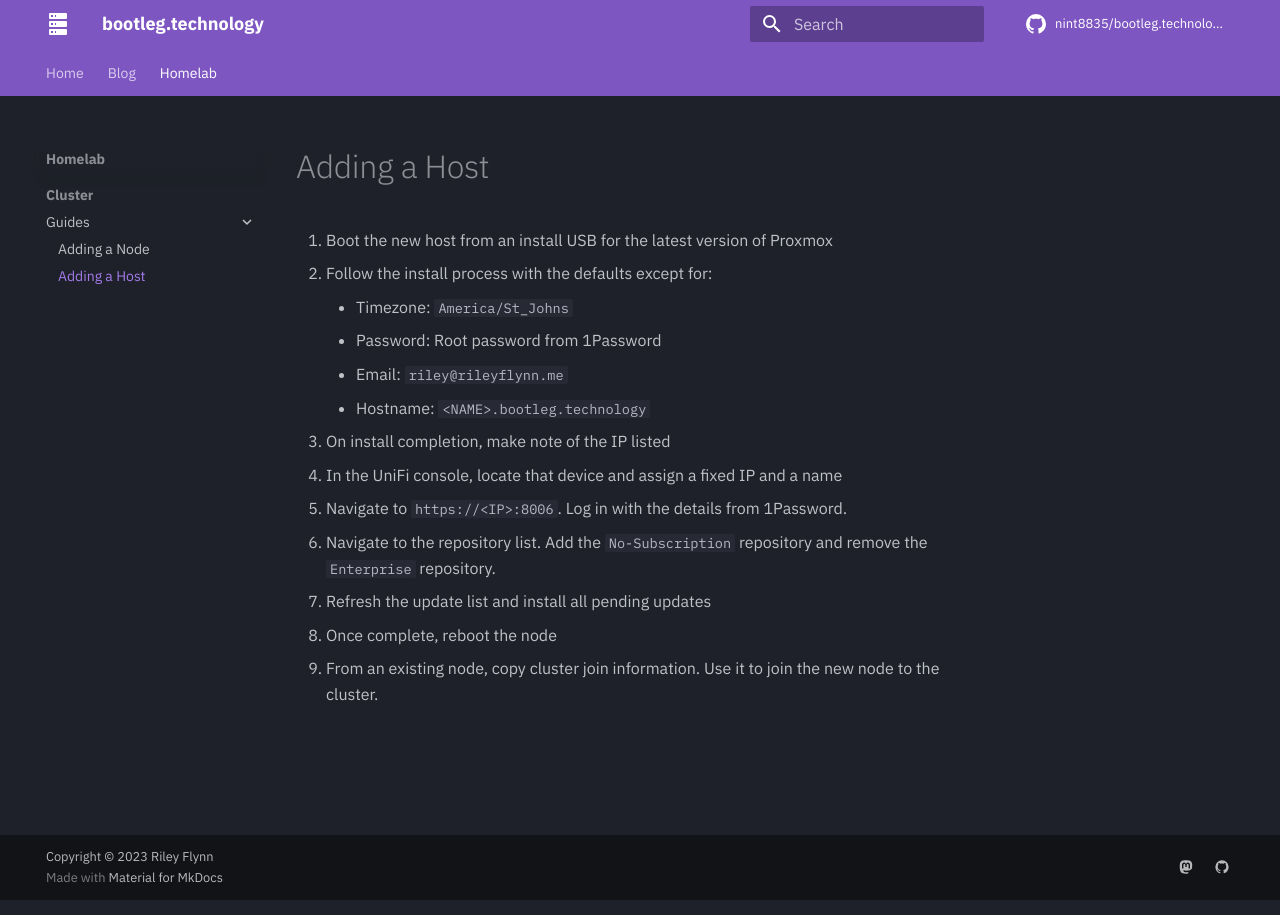
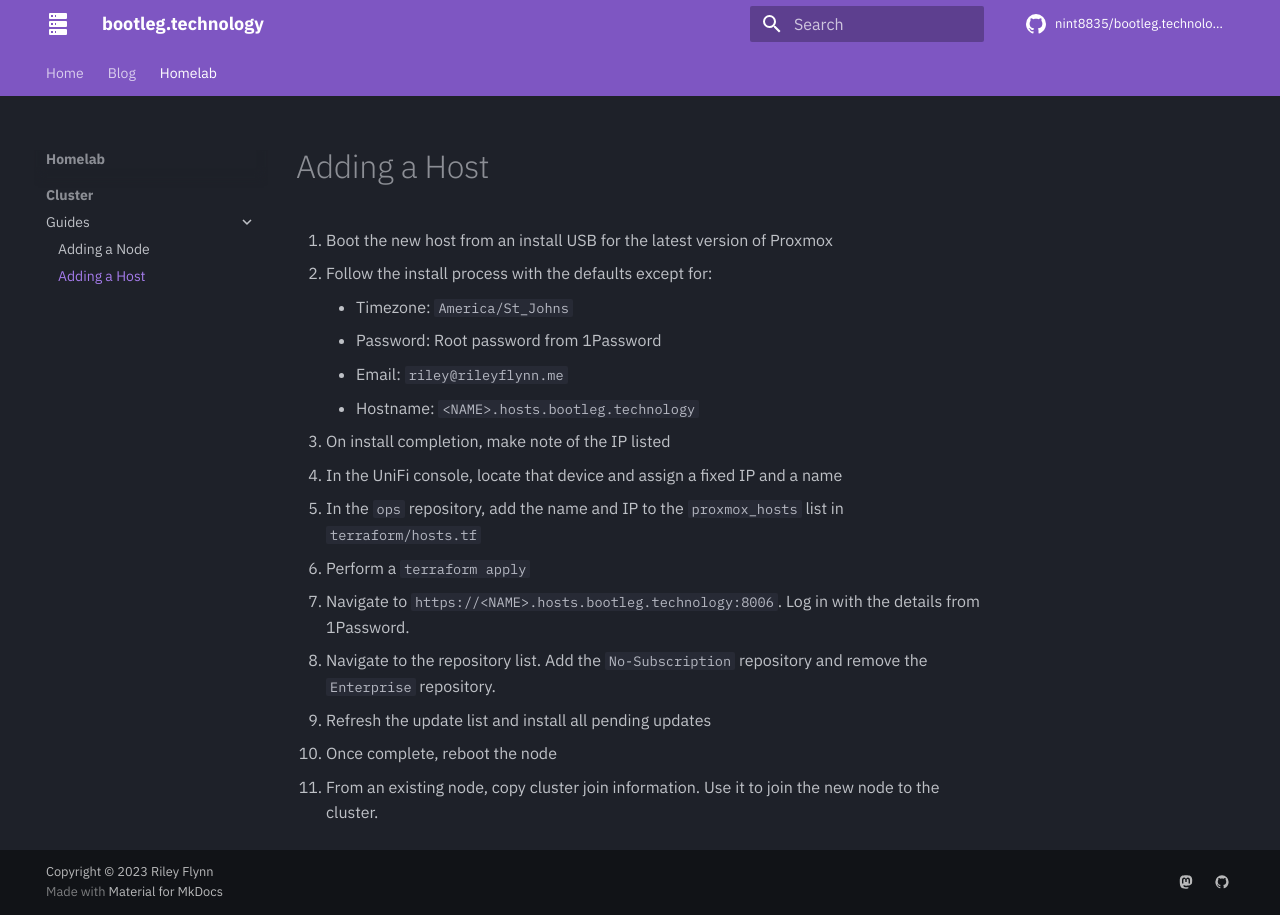
Before and after one commit to nint8835/bootleg.technology, an MkDocs documentation site: the page built from docs/homelab/cluster/guides/adding-a-host.md, in a window 1280 px wide. Built offline with MkDocs 1.6.1 and Material for MkDocs 9.7.7, drawn with Linux system fonts in a browser that asks for light colours; plug-ins that fetch from the network failed and are left out; comment, search, counter and statistics services are not loaded.

Commit message:
Update docs for proxmox hosts with proper DNS

```diff
--- a/docs/homelab/cluster/guides/adding-a-host.md
+++ b/docs/homelab/cluster/guides/adding-a-host.md
@@ -8,11 +8,13 @@
     - Timezone: `America/St_Johns`
     - Password: Root password from 1Password
     - Email: `riley@rileyflynn.me`
-    - Hostname: `<NAME>.bootleg.technology`
+    - Hostname: `<NAME>.hosts.bootleg.technology`
 3. On install completion, make note of the IP listed
 4. In the UniFi console, locate that device and assign a fixed IP and a name
-5. Navigate to `https://<IP>:8006`. Log in with the details from 1Password.
-6. Navigate to the repository list. Add the `No-Subscription` repository and remove the `Enterprise` repository.
-7. Refresh the update list and install all pending updates
-8. Once complete, reboot the node
-9. From an existing node, copy cluster join information. Use it to join the new node to the cluster.
+5. In the `ops` repository, add the name and IP to the `proxmox_hosts` list in `terraform/hosts.tf`
+6. Perform a `terraform apply`
+7. Navigate to `https://<NAME>.hosts.bootleg.technology:8006`. Log in with the details from 1Password.
+8. Navigate to the repository list. Add the `No-Subscription` repository and remove the `Enterprise` repository.
+9. Refresh the update list and install all pending updates
+10. Once complete, reboot the node
+11. From an existing node, copy cluster join information. Use it to join the new node to the cluster.
```
